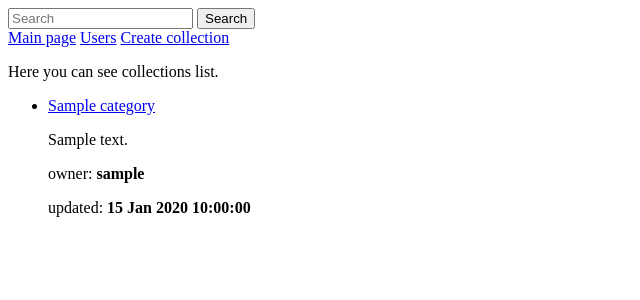
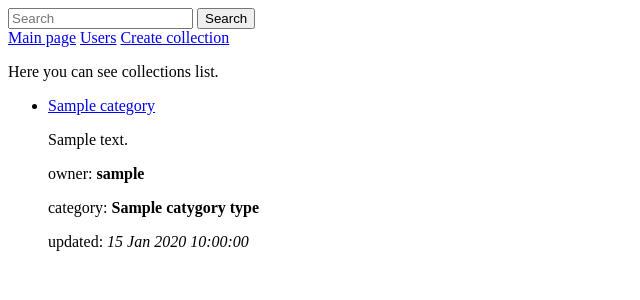
Before and after one commit to DmitriySoym/collections-managment-app, a Symfony app: template templates/collections/index.html.twig in a window 1280 px wide. Shown: the top 300 px of the page, without its empty margins (0-640 px from the left). Run offline with Twig, Linux system fonts and the light colour scheme; the template is opened without the code that fills it: most values are stand-ins (such as "Sample title", 1, 10 or a date in 2020); some libraries are stand-ins or nearby versions.

Commit message:
refactor: change collections list styles

```diff
--- a/src/Controller/CollectionsController.php
+++ b/src/Controller/CollectionsController.php
@@ -10,7 +10,7 @@ use Symfony\Component\HttpFoundation\Request;
 class CollectionsController extends AbstractController
 {
     #[Route('/collections/{page}', name: 'app_collections')]
-    public function index(CategoryRepository $cr, int $page = 1, int $limit = 15, ?Request $request=null): Response
+    public function index(CategoryRepository $cr, int $page = 1, int $limit = 6, ?Request $request=null): Response
     {
         $this->getUser() ? $username = $this->getUser()->getUserIdentifier() : $username = 'Guest';
         $searchfor = $request->query->get('searchfor') ?? '';
--- a/templates/category_info/index.html.twig
+++ b/templates/category_info/index.html.twig
@@ -14,9 +14,6 @@
         </div>
 
         <h2 class="pb-3 pt-3">Collection owner: <b>{{category.getAuthor.username}}</b></h2>
-        <div class="collection__update">
-            <span>Collection updated {{category.updated|date('d M Y H:i:s')}}</span>
-        </div>
 
         <div class="category__form">
             <div class="collection__title">
@@ -28,6 +25,9 @@
                     <a href="/collection/{{category.getId()}}/item/create" class="btn btn-primary">Add item <i class="fa-solid fa-plus"></i></a>
                 </div>
             {% endif %}
+        </div>
+        <div class="collection__update">
+            <span>Collection updated {{category.updated|date('d M Y H:i:s')}}</span>
         </div>
         {% if category.description %}
             <p class="collection__description"><span>Collection description</span>: {{ category.description }}</p>
--- a/templates/collections/index.html.twig
+++ b/templates/collections/index.html.twig
@@ -22,20 +22,27 @@
     {% if searchfor != '' %}
         <p class="collections__text">Search result for <b>"{{searchfor}}"</b></p>
     {% endif %}
-        <ul class="collections">
+        <div class="collections">
+            <ul class="row">
                 {% for collection in categories %}
-                <li class="collections__item d-flex flex-wrap gap-3">
+                    <li class="col-xl-6 collections__item">
+                        <div class="card gap-3 p-1">
                             <a href="/collection/info/{{collection.id}}">{{collection.name}}</a>
                             {% if collection.description %}
                                 <p>{{collection.description}}</p>
+                            {% else %}
+                                <p>No collection description yet</p>
                             {% endif %}
                             <p class="collections__item-owner">owner: <b>{{collection.getAuthor.username}}</b></p>
+                            <p class="collections__item-owner">category: <b>{{collection.getCatygoryType.name}}</b></p>
                             {% if collection.getUpdated %}
-                        <p class="collections__item-owner">updated: <b>{{collection.updated|date('d M Y H:i:s')}}</b></p>
+                                <p class="collections__item-owner">updated: <i>{{collection.updated|date('d M Y H:i:s')}}</i></p>
                             {% endif %}
+                        </div>
                     </li>
                 {% endfor %}
             </ul>
+        </div>
 
     <nav aria-label="Page navigation example" class="app-pagination">
         <ul class="pagination">
```
Also changed, not shown: assets/styles/app.css (+16 -3 lines). Lines whose indentation alone changed are shown as unchanged.
